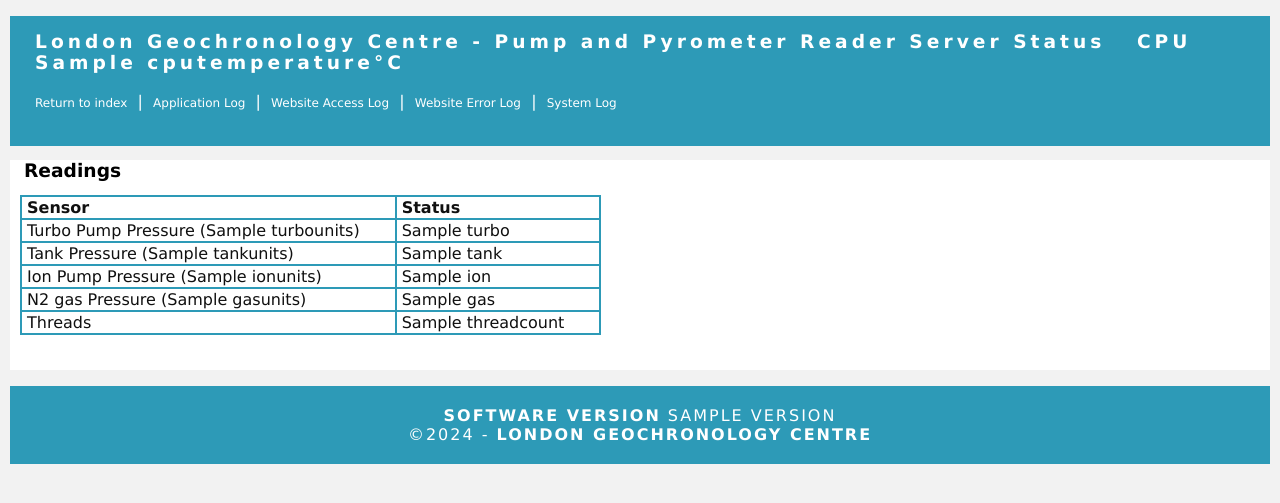
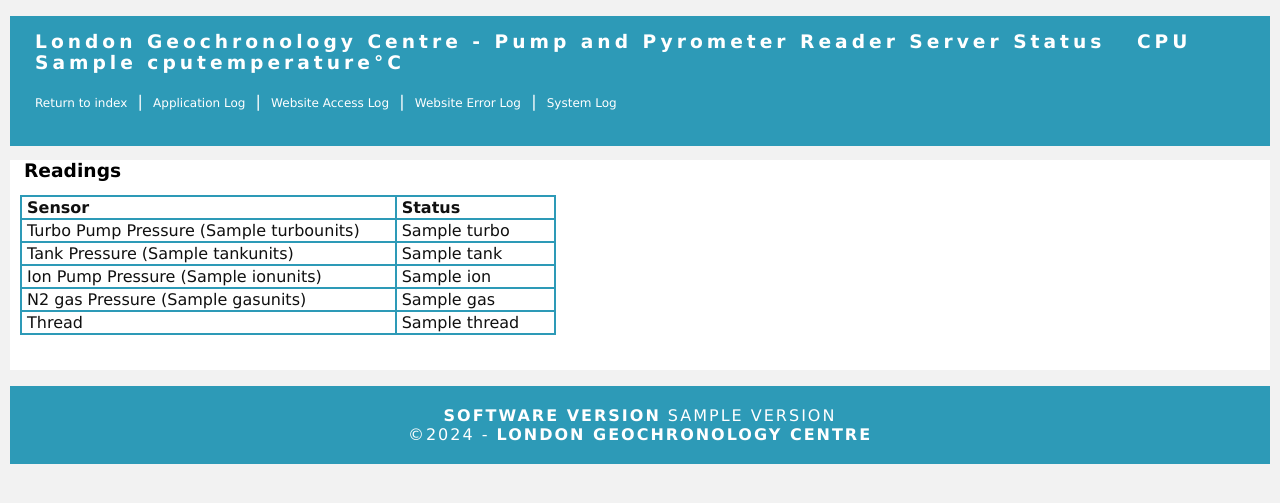
Before and after one commit to westerlymerlin/RPi-PumpReader, a Flask app: template templates/index.html in a window 1280 px wide. Shown: the top 503 px of the page. Run offline with Flask 3, Linux system fonts and the light colour scheme; the template is opened without the code that fills it: most values are stand-ins (such as "Sample title", 1, 10 or a date in 2020).

Commit message:
2.2.8  Added thread names to the home page

```diff
--- a/app.py
+++ b/app.py
@@ -3,7 +3,7 @@ This is the main flask application - called by Gunicorn
 """
 import os
 import subprocess
-from threading import Timer, active_count
+from threading import Timer, enumerate as enumerate_threads
 from flask import Flask, render_template, jsonify, request
 from pumpclass import httpstatus, pressures
 from logmanager import logger
@@ -34,7 +34,7 @@ def index():
     """Main web page handler, shows status page via the index.html template"""
     cputemperature = get_cpu_temperature()
     return render_template('index.html', pressures=httpstatus(), cputemperature=cputemperature,
-                           version=VERSION, threadcount=active_count())
+                           version=VERSION, threadcount=enumerate_threads())
 
 
 @app.route('/api', methods=['POST'])
--- a/app_control.py
+++ b/app_control.py
@@ -6,7 +6,7 @@ import random
 import json
 from datetime import datetime
 
-VERSION = '2.2.7'
+VERSION = '2.2.8'
 
 
 def writesettings():
--- a/pumpclass.py
+++ b/pumpclass.py
@@ -48,9 +48,11 @@ class PumpClass:
         """regular timer, reads the gauges every 5 seconds"""
         self.serialreader()
         timerthread = Timer(5, self.readtimer)
+        timerthread.name = self.name
         timerthread.start()
 
     def serialreader(self):
+        """Reads the serial port"""
         try:
             if self.portready == 1:
                 self.port.write(self.string1)
@@ -92,6 +94,7 @@ class PressureClass:
     def readtimer(self):
         """regular timer, reads the gauge every 5 seconds"""
         timerthread = Timer(5, self.readtimer)
+        timerthread.name = 'gauge'
         timerthread.start()
         if self.conroller is not None:
             raw = self.adc.value
--- a/templates/index.html
+++ b/templates/index.html
@@ -43,10 +43,12 @@
                     <td class="tabledataleft">N2 gas Pressure ({{pressures['gasunits']}})</td>
                     <td class="tabledataleft">{{pressures['gas']}}</td>
             </tr>
+            {% for thread in threadcount %}
             <tr>
-                    <td class="tabledataleft">Threads</td>
-                    <td class="tabledataleft">{{threadcount}}</td>
+                    <td class="tabledataleft">Thread</td>
+                    <td class="tabledataleft">{{thread}}</td>
             </tr>
+            {% endfor %}
       </table>
     <p>&nbsp</p>
 	</section>
```
Also changed, not shown: changelog.txt.
